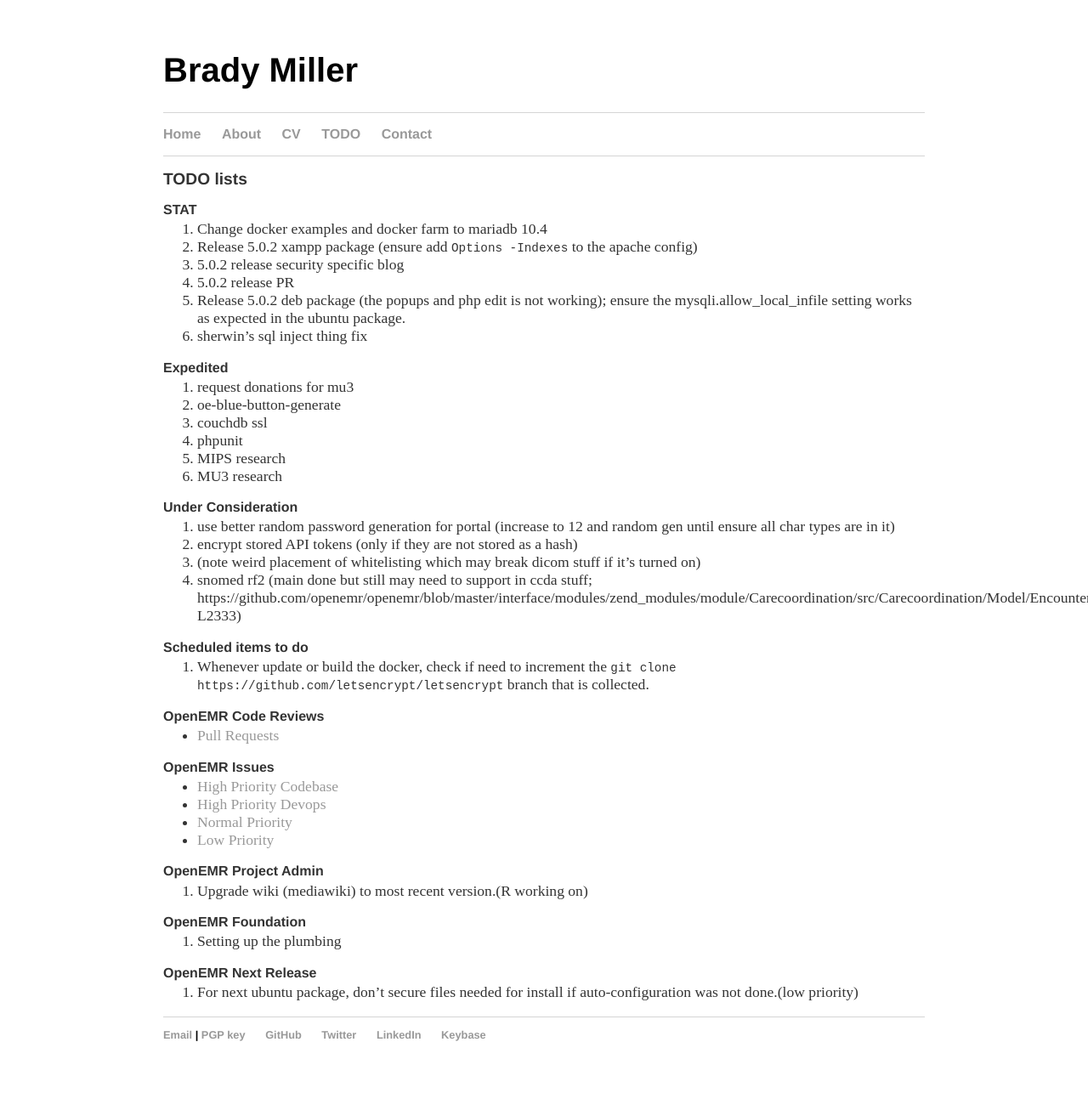
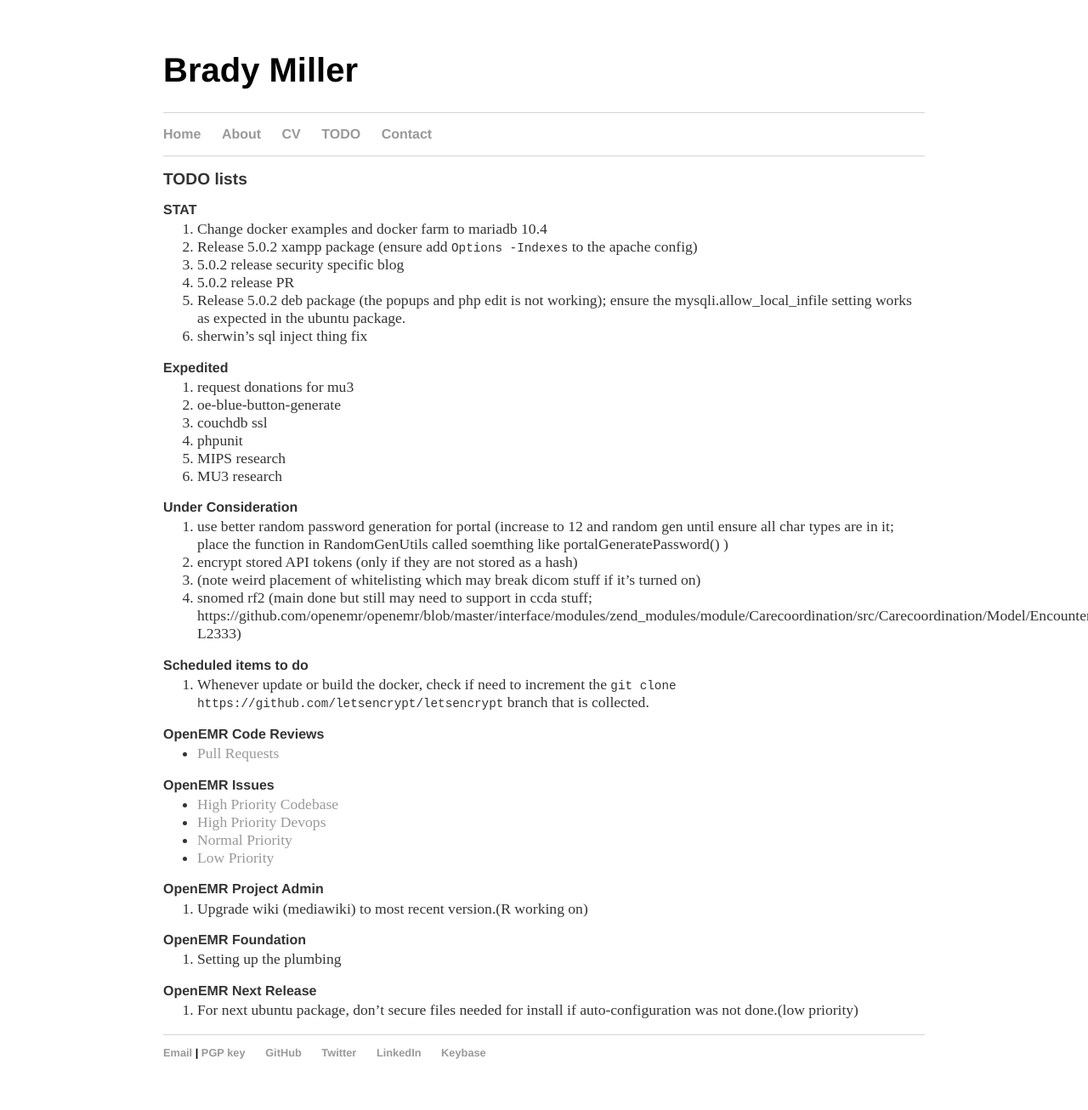
Before and after one commit to bradymiller/bradymiller.github.io, a Jekyll site: the page built from todo/index.md, in a window 1280 px wide. Shown: the whole page at 85% size. Built offline with Jekyll 4.4.1, drawn with Linux system fonts in a browser that asks for light colours; our own code applies the rules of GitHub Pages for plain Markdown files; before the commit the page ends 1285 px from its top, so only the background shows below that.

Commit message:
Update index.md

```diff
--- a/todo/index.md
+++ b/todo/index.md
@@ -20,7 +20,7 @@
 1. MU3 research
 
 ### Under Consideration
-1. use better random password generation for portal (increase to 12 and random gen until ensure all char types are in it)
+1. use better random password generation for portal (increase to 12 and random gen until ensure all char types are in it; place the function in RandomGenUtils called soemthing like portalGeneratePassword() )
 1. encrypt stored API tokens (only if they are not stored as a hash)
 1. (note weird placement of whitelisting which may break dicom stuff if it's turned on)
 1. snomed rf2 (main done but still may need to support in ccda stuff; https://github.com/openemr/openemr/blob/master/interface/modules/zend_modules/module/Carecoordination/src/Carecoordination/Model/EncounterccdadispatchTable.php#L2316-L2333)
```
